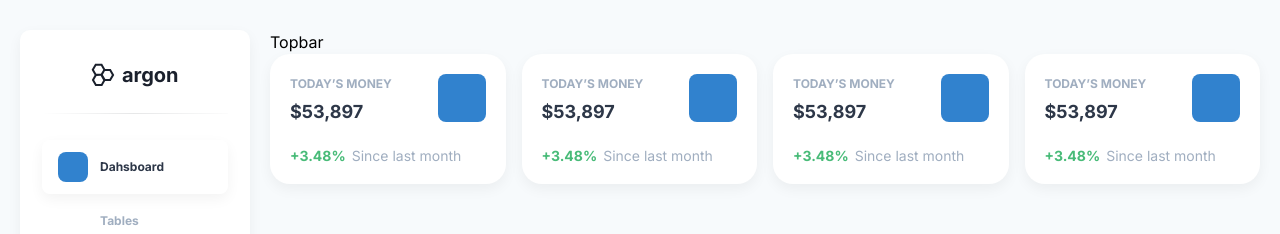
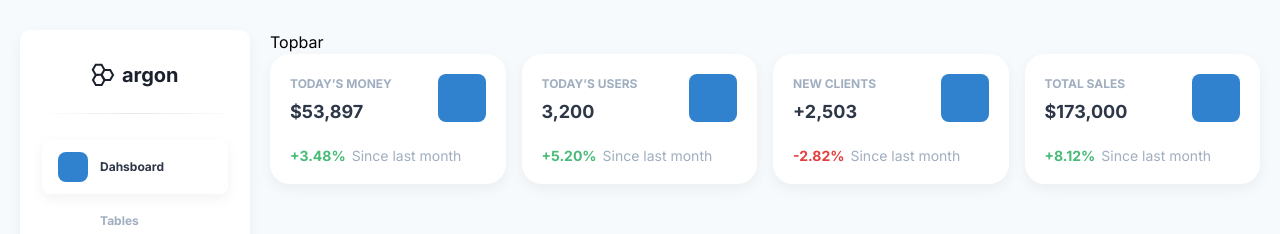
Before and after one commit to themewagon/dashdarkX, a React (Vite) app: page / in a window 1280 px wide. Shown: the top 234 px of the page. Built offline with nearby package versions, Linux system fonts and the light colour scheme; some icons are missing.

Commit message:
first card section updated

```diff
--- a/src/components/FirstCard.tsx
+++ b/src/components/FirstCard.tsx
@@ -1,21 +1,28 @@
 import { Box, useTheme, Typography } from "@mui/material";
 import { Icon } from '@iconify/react';
 
-const FirstCard = () => {
+interface firstCardProps {
+    title: string,
+    value: string,
+    rate: string,
+    icon: string
+}
+
+const FirstCard = ({title, value, rate, icon}: firstCardProps) => {
     const theme = useTheme();
 
     return (
         <Box sx={{position: 'relative', padding: '20px', height: '130px', width: '100%', boxShadow: theme.customShadows[0], backgroundColor: '#fff', borderRadius: '20px'}}>
-            <Typography variant="caption" sx={{color: theme.palette.action.disabled, textTransform: 'uppercase'}}>TODAY’S MONEY</Typography><br/>
-            <Typography variant="h6" sx={{marginTop: '5px', color: theme.palette.neutral.light}}>$53,897</Typography>
+            <Typography variant="caption" sx={{color: theme.palette.action.disabled, textTransform: 'uppercase'}}>{title}</Typography><br/>
+            <Typography variant="h6" sx={{marginTop: '5px', color: theme.palette.neutral.light}}>{value}</Typography>
 
             <Box sx={{marginTop: '20px', display: 'flex', alignItems: 'center', gap: '6px'}}>
-                <Typography variant="subtitle2" sx={{color: theme.palette.success.light, fontWeight: 700}}>+3.48%</Typography>
+                <Typography variant="subtitle2" sx={{color: (rate[0] === '-') ? theme.palette.error.main : theme.palette.success.light , fontWeight: 700}}>{rate}</Typography>
                 <Typography variant="body2" sx={{color: theme.palette.action.disabled}}>Since last month</Typography>
             </Box>
 
             <Box sx={{position: 'absolute', top: '20px', right: '20px', height: '48px', width: '48px', display: 'flex', alignItems: 'center', justifyContent: 'center', backgroundColor: theme.palette.secondary.main, borderRadius: '8px'}}>
-                <Icon icon={`ion:wallet`} style={{color: '#fff', fontSize: '1.3rem'}}/>
+                <Icon icon={`ion:${icon}`} style={{color: '#fff', fontSize: '1.4rem'}}/>
             </Box>
         </Box>
     );
--- a/src/pages/Dashboard.tsx
+++ b/src/pages/Dashboard.tsx
@@ -1,22 +1,42 @@
 import { Box, Grid } from "@mui/material";
 import FirstCard from "components/FirstCard";
+
+const firstCardData = [
+    {
+        title: 'TODAY’S MONEY',
+        value: '$53,897',
+        rate: '+3.48%',
+        icon: 'wallet',
+    },
+    {
+        title: 'TODAY’S USERS',
+        value: '3,200',
+        rate: '+5.20%',
+        icon: 'globe-outline'
+    },
+    {
+        title: 'NEW CLIENTS',
+        value: '+2,503',
+        rate: '-2.82%',
+        icon: 'document-text'
+    },
+    {
+        title: 'TOTAL SALES',
+        value: '$173,000',
+        rate: '+8.12%',
+        icon: 'cart'
+    }
+];
 
 const Dashboard = () => {
     return (
         <Box sx={{width: '100%', height: '500px'}}>
             <Grid container spacing={2}>
-                <Grid item lg={3}>
-                    <FirstCard/>
-                </Grid>
-                <Grid item lg={3}>
-                    <FirstCard/>
-                </Grid>
-                <Grid item lg={3}>
-                    <FirstCard/>
-                </Grid>
-                <Grid item lg={3}>
-                    <FirstCard/>
-                </Grid>
+                {firstCardData.map((item) => {
+                    return <Grid item lg={3}>
+                        <FirstCard title={item.title} value={item.value} rate={item.rate} icon={item.icon}/>
+                    </Grid>
+                })}
             </Grid>
         </Box>
     );
```
